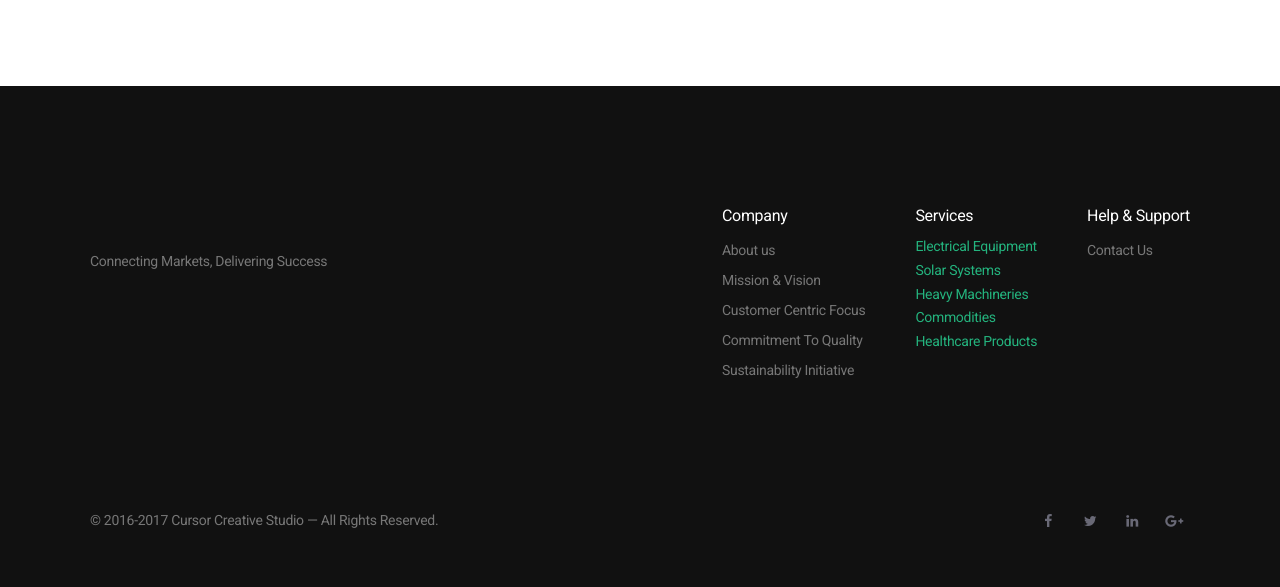
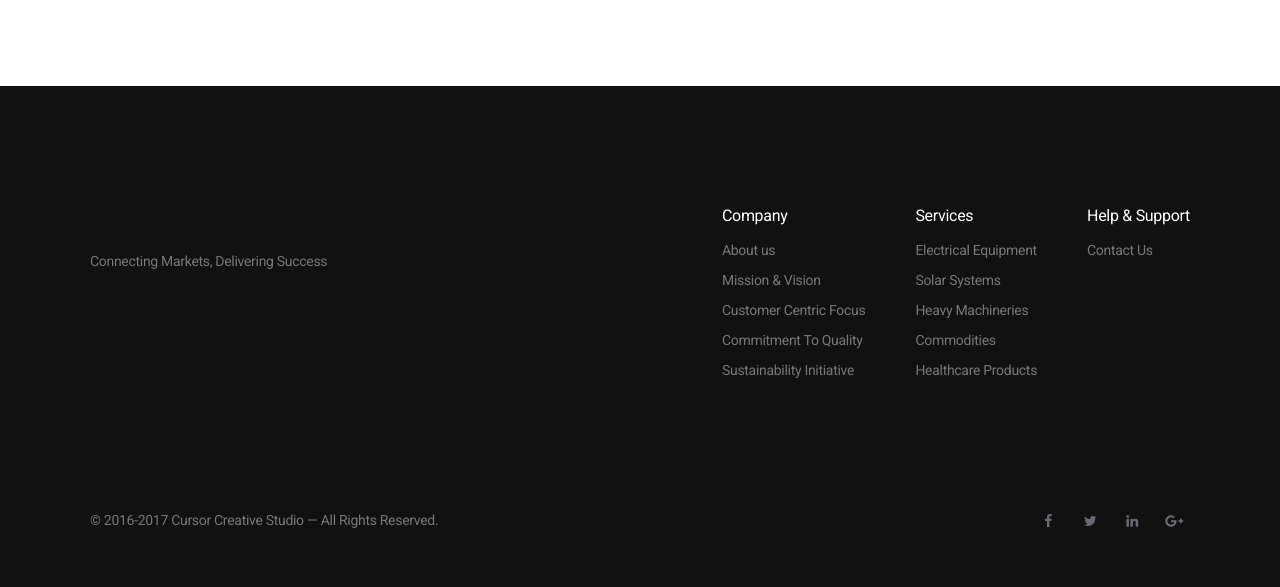
Before and after one commit to hamed282/Satelec, a Django app: page /aboutus/ in a window 1280 px wide. Shown: the part 968-1555 px from the top of the page. Run offline with Django 5.2, Linux system fonts and the light colour scheme; data that the repository does not hold is empty; some libraries are stand-ins or nearby versions; some web fonts are replaced.

Commit message:
what we do submenu

```diff
--- a/templates/inc/footer-main.html
+++ b/templates/inc/footer-main.html
@@ -22,16 +22,11 @@
                 <nav class="c-footer-1-nav">
                     <h6 class="c-footer-1-nav-title">Services</h6>
                     <ul>
-                        <li><a href="{% url 'home:electrical_equipments' %}"> Electrical Equipment</a>
-                        </li>
-                        <li><a href="{% url 'home:solar_systems' %}">Solar Systems</a>
-                        </li>
-                        <li><a href="{% url 'home:heavy_machineries' %}">Heavy Machineries</a>
-                        </li>
-                        <li><a href="{% url 'home:commodities_trading' %}">Commodities</a>
-                        </li>
-                        <li><a href="{% url 'home:healthcare_products' %}">Healthcare Products</a>
-                        </li>
+                        <li class="c-footer-1-nav-item"><a class="c-footer-1-nav-link" href="{% url 'home:electrical_equipments' %}">Electrical Equipment</a></li>
+                        <li class="c-footer-1-nav-item"><a class="c-footer-1-nav-link" href="{% url 'home:solar_systems' %}">Solar Systems</a></li>
+                        <li class="c-footer-1-nav-item"><a class="c-footer-1-nav-link" href="{% url 'home:heavy_machineries' %}">Heavy Machineries</a></li>
+                        <li class="c-footer-1-nav-item"><a class="c-footer-1-nav-link" href="{% url 'home:commodities_trading' %}">Commodities</a></li>
+                        <li class="c-footer-1-nav-item"><a class="c-footer-1-nav-link" href="{% url 'home:healthcare_products' %}">Healthcare Products</a></li>
                     </ul>
                 </nav>
                 <nav class="c-footer-1-nav">
```
